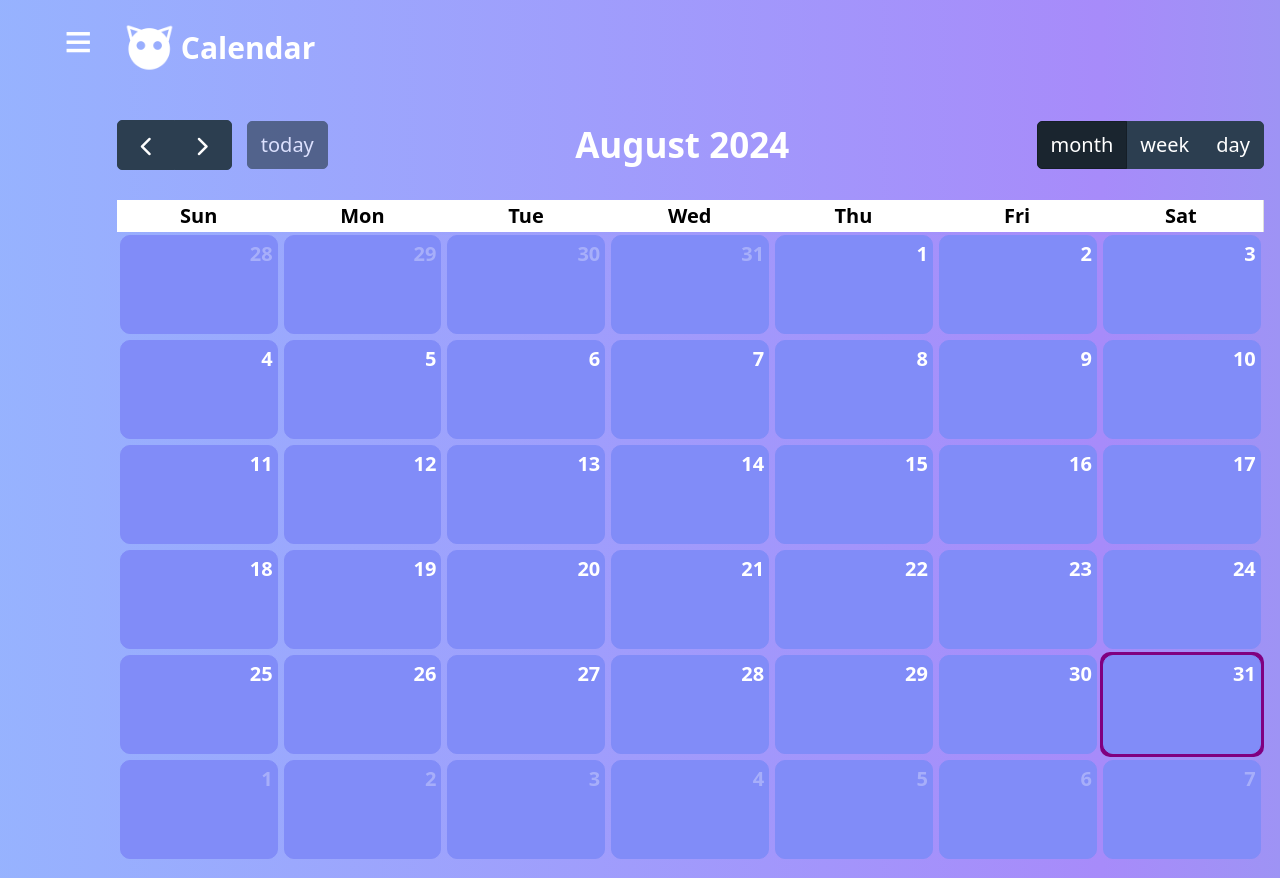
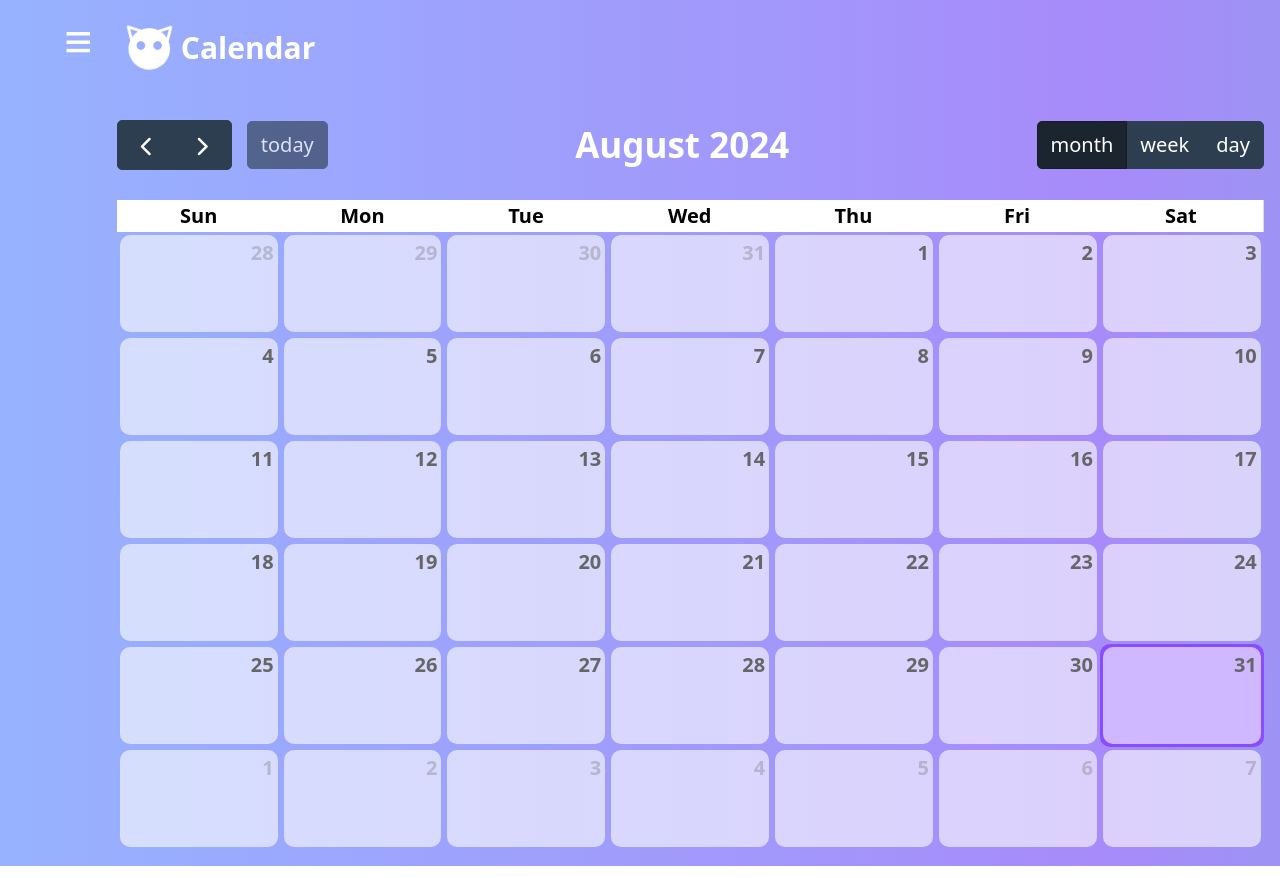
Before and after one commit to yousongsun/gdsc-hackathon-2024, a React (Vite) app in the folder frontend/: page /calendar in a window 1280 px wide. Built offline with nearby package versions, Linux system fonts and the light colour scheme.

Commit message:
Added link to page icons, various alterations to styling

```diff
--- a/frontend/src/components/AddPrescription.jsx
+++ b/frontend/src/components/AddPrescription.jsx
@@ -1,5 +1,5 @@
 import React from 'react'
-
+import { Link } from 'react-router-dom'
 import Icon from '../assets/icon.jpg'
 
 const AddPrescription = () => {
@@ -7,7 +7,7 @@ const AddPrescription = () => {
     <>
       <div className='container p-4 mx-auto'>
         <div className='flex items-center'>
-          <img className='w-16 h-16' src={Icon} alt="Icon" />
+          <Link to="/"><img className='w-16 h-16' src={Icon} alt="Icon" /></Link>
           <div className='text-3xl text-white font-bold'>New Prescription</div>
         </div>
 
--- a/frontend/src/components/AllPrescriptions.jsx
+++ b/frontend/src/components/AllPrescriptions.jsx
@@ -8,7 +8,7 @@ const AllPrescriptions = () => {
   return (
     <div className="container p-4 mx-auto">
       <div className="flex items-center">
-        <img className="w-16 h-16" src={Icon} alt="Icon" />
+        <Link to="/"><img className="w-16 h-16" src={Icon} alt="Icon" /></Link>
         <div className="text-3xl text-white font-bold">Your Prescriptions</div>
       </div>
       <div className="grid grid-cols-1 md:grid-cols-2 gap-6 pr-6">
--- a/frontend/src/components/Calendar.jsx
+++ b/frontend/src/components/Calendar.jsx
@@ -2,6 +2,8 @@ import React from 'react'
 import FullCalendar from '@fullcalendar/react'
 import dayGridPlugin from '@fullcalendar/daygrid'
 import '../index.css'
+import { Link } from 'react-router-dom'
+
 
 import Icon from '../assets/icon.jpg'
 
@@ -10,7 +12,7 @@ const Calendar = () => {
     <div className='container p-4 mx-auto'>
       <div className='flex flex-col'>
         <div className='text-3xl flex max-h-full text-white font-bold items-center'>
-          <img className='w-16 h-16' src={Icon} alt="Icon" />
+          <Link to="/"><img className='w-16 h-16' src={Icon} alt="Icon" /></Link>
           <h1 className='text-3xl'>Calendar</h1>
         </div>
         <div className='pt-10 text-xl text-white font-bold border-none'>
@@ -22,7 +24,7 @@ const Calendar = () => {
             }}
             height='auto'
             width='auto'
-            plugins={[ dayGridPlugin ]}
+            plugins={[dayGridPlugin]}
             initialView="dayGridMonth"
             color='black'
           />
--- a/frontend/src/components/Homepage.jsx
+++ b/frontend/src/components/Homepage.jsx
@@ -1,6 +1,8 @@
 import React from "react";
 import CatIcon from "../assets/icon.jpg";
 import HomePrspItem from "./HomePrspItem";
+import { Link } from 'react-router-dom'
+
 const prsps = [
   {
     hours: 3,
@@ -33,7 +35,7 @@ const Homepage = () => {
   return (
     <div className="container p-4 mx-auto">
       <div className="flex items-center">
-        <img className="w-16 h-16" src={CatIcon} alt="Icon" />
+        <Link to="/"><img className="w-16 h-16" src={CatIcon} alt="Icon" /></Link>
         <div className="text-3xl text-white font-bold">
           Good Morning, Google Developers
         </div>
--- a/frontend/src/components/Profile.jsx
+++ b/frontend/src/components/Profile.jsx
@@ -1,4 +1,5 @@
 import React from 'react'
+import { Link } from 'react-router-dom'
 
 import Icon from '../assets/icon.jpg'
 
@@ -7,14 +8,14 @@ const Profile = () => {
     <>
       <div className='container p-4 mx-auto'>
         <div className='flex items-center'>
-          <img className='w-16 h-16' src={Icon} alt="Icon" />
+          <Link to="/"><img className='w-16 h-16' src={Icon} alt="Icon" /></Link>
           <div className='text-3xl text-white font-bold'>My Account</div>
         </div>
-        <div className='bg-white/80 rounded-3xl shadow-lg p-6 mt-4'>
-          <h2 className='text-lg text-[#c0c0c0] font-bold mb-2'>Profile</h2>
+        <div className='bg-white/60 rounded-3xl shadow-lg p-6 mt-4'>
+          <h2 className='text-lg text-[#666666] font-bold mb-2'>Profile</h2>
           <div className='flex justify-between'>
             <h2 className='text-3xl font-bold mb-2'>Google Developer</h2>
-            <button className='bg-primary hover:bg-purple-500 text-white font-bold py-1 px-4 rounded-3xl mt-4 '>Edit</button>
+            <button className='bg-indigo-400 hover:bg-indigo-400 text-white font-bold py-1 px-4 rounded-3xl mt-4 '>Edit</button>
           </div>
           <h2 className='text-xl font-bold mb-2'>Auckland, New Zealand</h2>
           <p className='text-gray-800'>Email: googledeveloper@gmail.com</p>
@@ -22,8 +23,8 @@ const Profile = () => {
           <p className='text-gray-800'>Date of Birth: 31/8/2024</p>
         </div>
 
-        <div className='bg-white/80 rounded-3xl shadow-lg p-6 mt-4'>
-          <h2 className='text-lg text-[#c0c0c0] font-bold mb-2'>Account Settings</h2>
+        <div className='bg-white/60 rounded-3xl shadow-lg p-6 mt-4'>
+          <h2 className='text-lg text-[#666666] font-bold mb-2'>Account Settings</h2>
 
           <div className='flex flex-col'>
             <div>
--- a/frontend/src/index.css
+++ b/frontend/src/index.css
@@ -1,27 +1,6 @@
 @tailwind base;
 @tailwind components;
 @tailwind utilities;
-
-/* These four set scroll bar */
-/* width */
-::-webkit-scrollbar {
-  width: 4px;
-}
-
-/* Track */
-::-webkit-scrollbar-track {
-  background: #f1f1f1;
-}
-
-/* Handle */
-::-webkit-scrollbar-thumb {
-  background: purple;
-}
-
-/* Handle on hover */
-::-webkit-scrollbar-thumb:hover {
-  background: plum;
-}
 
 .fc .fc-col-header-cell-cushion {
   color: black;
@@ -29,16 +8,19 @@
 }
 
 .fc .fc-daygrid-day-frame {
-  border-radius: 10px; /* Adjust the radius as needed */
-  overflow: hidden; /* Ensure the content stays within the rounded corners */
-  border: 1px solid #818cf8;
+  border-radius: 10px;
+  /* Adjust the radius as needed */
+  overflow: hidden;
+  /* Ensure the content stays within the rounded corners */
+  border: 0;
+  color: #666666;
   margin: 3px;
-  background-color: #818cf8;
+  background-color: rgba(255, 255, 255, 60%);
 }
 
 .fc .fc-daygrid-day.fc-day-today {
   border-radius: 10px;
-  background-color: purple;
+  background-color: rgb(136, 77, 255);
 }
 
 .fc .fc-scrollgrid,
@@ -46,11 +28,13 @@
 .fc .fc-daygrid-day,
 .fc .fc-toolbar,
 .fc {
-  border: 0; /* Remove all borders */
+  border: 0;
+  /* Remove all borders */
 }
 
 .fc td[role="presentation"] {
-  border: none; /* Remove any borders */
+  border: none;
+  /* Remove any borders */
 }
 
 .glow-overlay {
```
